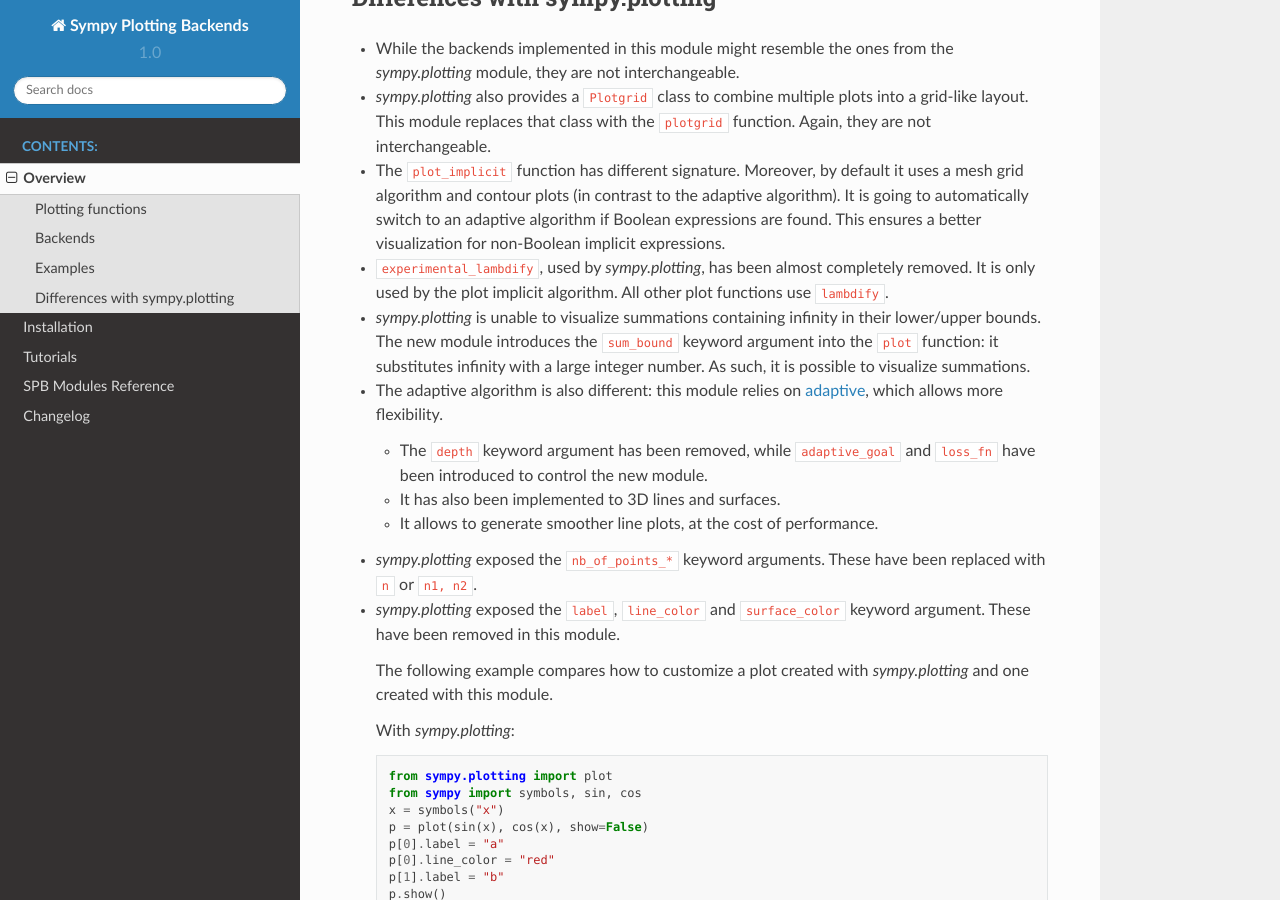
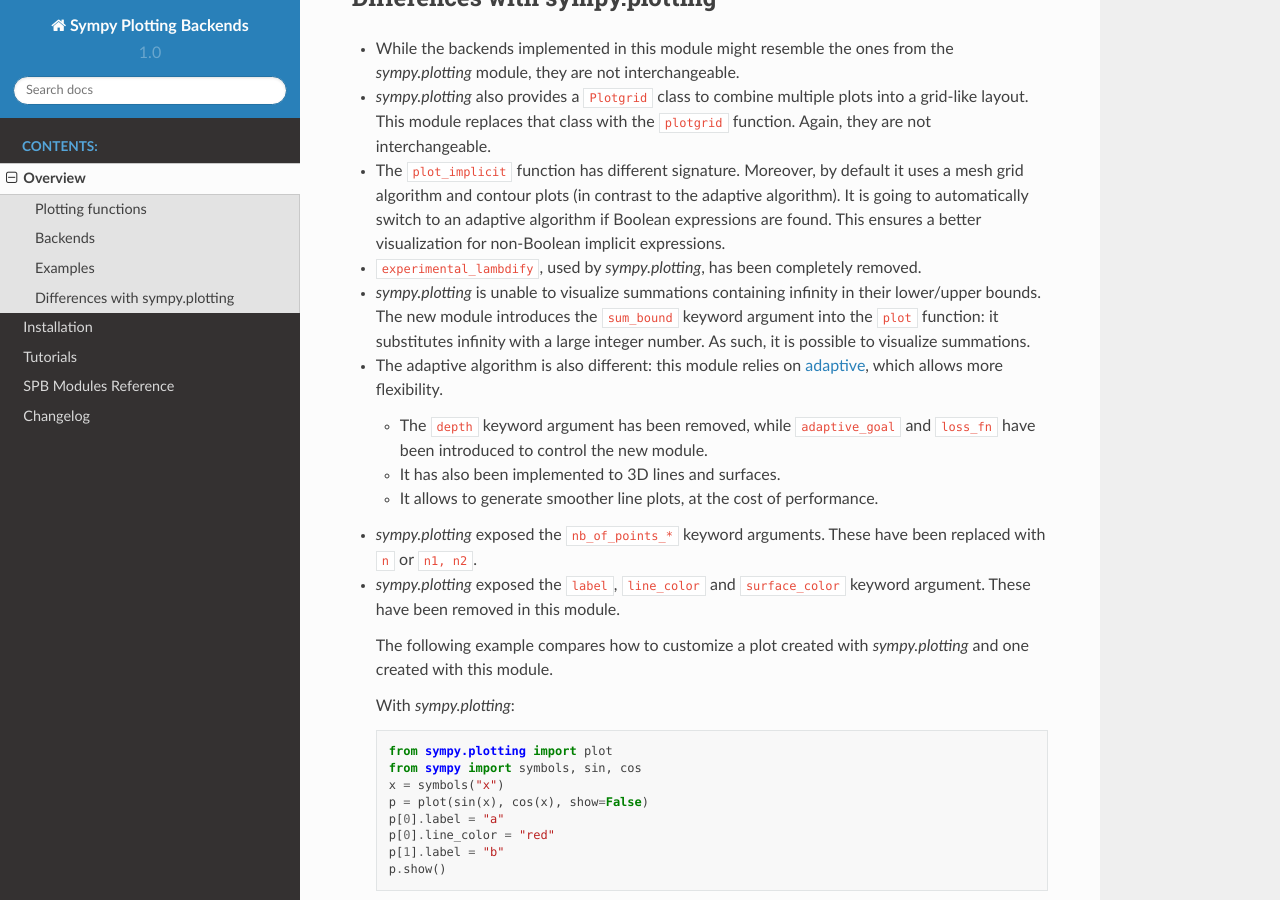
Before and after one commit to Davide-sd/sympy-plot-backends, a Sphinx documentation site: the page built from doc/source/overview.rst, in a window 1280 px wide and 900 px high, scrolled down 5866 px. Built offline with Sphinx 7.4.7 and the Read the Docs theme 2.0.0, drawn with Linux system fonts in a browser that asks for light colours.

Commit message:
updated docs

```diff
--- a/doc/source/modules/plot_data.rst
+++ /dev/null
@@ -1,6 +0,0 @@
-Plot Data
----------
-
-.. module:: spb.plot_data
-
-.. autofunction:: get_plot_data
--- a/doc/source/overview.rst
+++ b/doc/source/overview.rst
@@ -221,9 +221,8 @@ Differences with sympy.plotting
   Boolean expressions are found. This ensures a better visualization for
   non-Boolean implicit expressions.
 
-* ``experimental_lambdify``, used by `sympy.plotting`, has been almost
-  completely removed. It is only used by the plot implicit algorithm. All other
-  plot functions use ``lambdify``.
+* ``experimental_lambdify``, used by `sympy.plotting`, has been completely
+  removed.
 
 * `sympy.plotting` is unable to visualize summations containing infinity in
   their lower/upper bounds. The new module introduces the ``sum_bound`` keyword
```
